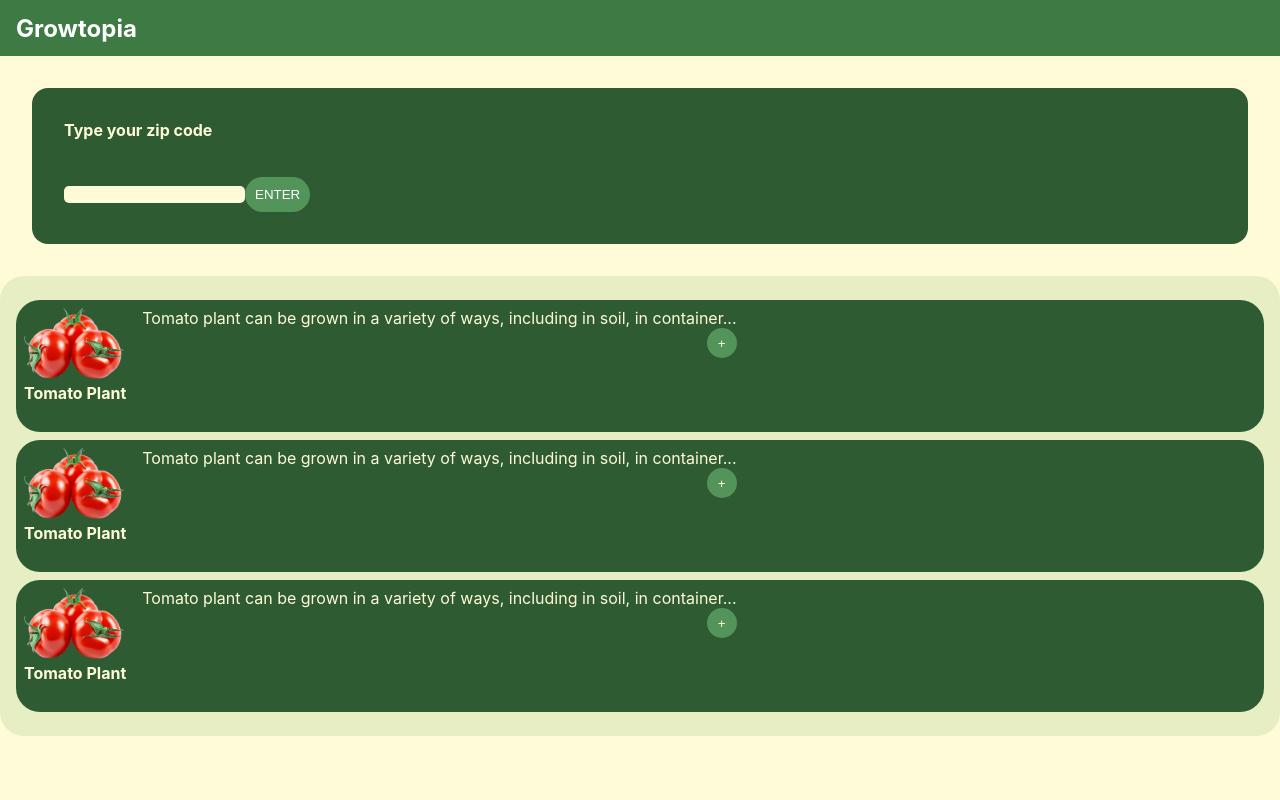
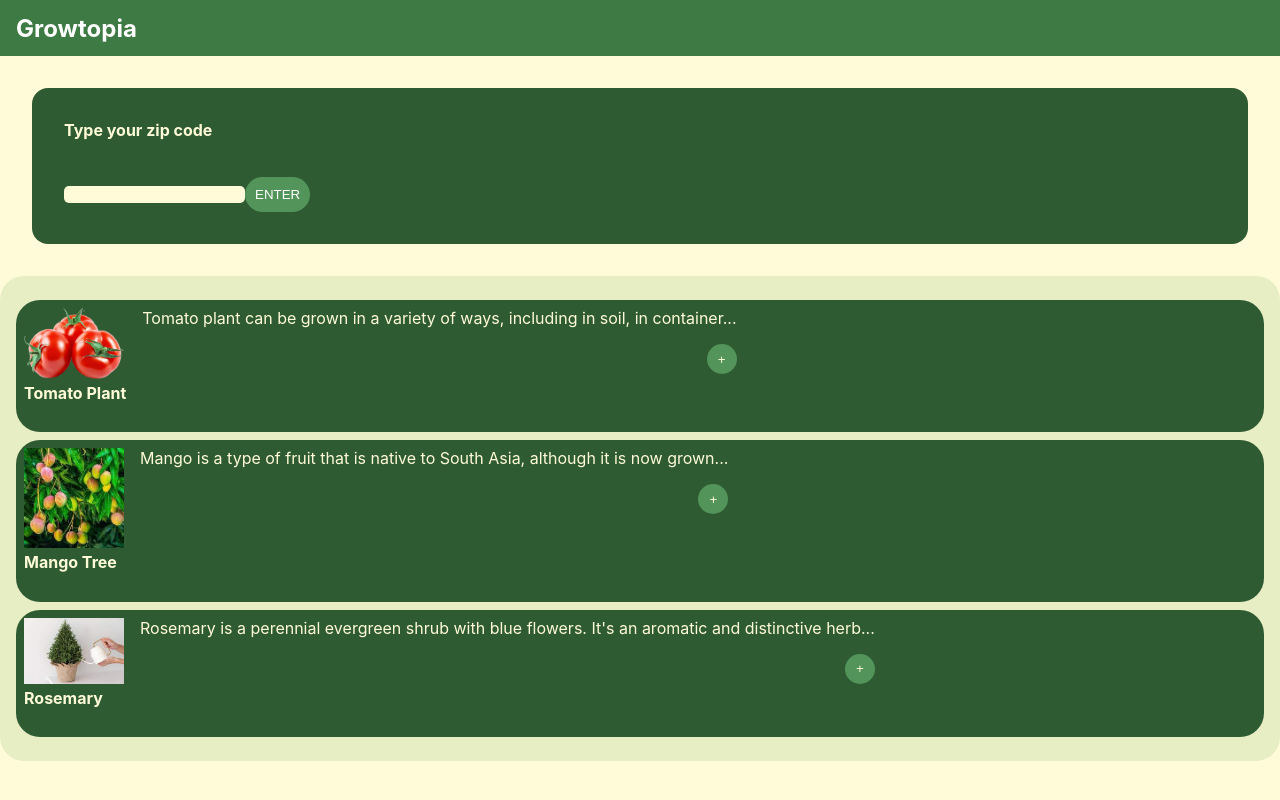
Before and after one commit to cdukedev/growtopia, a React (Create React App) app: page /plants in a window 1280 px wide. Shown: the top 800 px of the page. Built offline with nearby package versions, Linux system fonts and the light colour scheme.

Commit message:
cards and add plant page updated with new plants and link to next page

```diff
--- a/src/components/Card/Card.js
+++ b/src/components/Card/Card.js
@@ -1,5 +1,6 @@
 import React from "react";
 import "./Card.scss";
+import { Link } from "react-router-dom";
 
 function Card({ title, body, image }) {
   return (
@@ -10,7 +11,9 @@ function Card({ title, body, image }) {
       </div>
       <div className="info-button-container">
         <div className="card-body">{body}</div>
-        <button className="card-button">+</button>
+
+          <button className="card-button"><Link to="/plants/1" className="link">+</Link></button>
+
       </div>
     </div>
   );
--- a/src/components/Card/Card.scss
+++ b/src/components/Card/Card.scss
@@ -25,6 +25,7 @@
     align-self: flex-end;
     padding: 5px;
     border-radius: 70%;
+    margin-top: 1rem;
 
 }
 
@@ -32,3 +33,7 @@
     display: flex;
     flex-direction: column;
 }
+
+.link{
+    color: #FFFBD8;
+}
--- a/src/pages/AddPlantPage/AddPlantPage.js
+++ b/src/pages/AddPlantPage/AddPlantPage.js
@@ -1,6 +1,8 @@
 import "./AddPlantPage.scss";
 import Card from "../../components/Card/Card";
-import tomatoes from "..//../assets/tomatoes.png"
+import tomatoes from "..//../assets/tomatoes.png";
+import mango from "../../assets/mango.jpg";
+import rosemary from "../../assets/rosemary.jpg"
 
 function AddPlantPage() {
   return (
@@ -12,8 +14,8 @@ function AddPlantPage() {
       </div>
       <div className="card-container">
         <Card title="Tomato Plant" body="Tomato plant can be grown in a variety of ways, including in soil, in container..." image={tomatoes} />
-        <Card title="Tomato Plant" body="Tomato plant can be grown in a variety of ways, including in soil, in container..." image={tomatoes} />
-        <Card title="Tomato Plant" body="Tomato plant can be grown in a variety of ways, including in soil, in container..." image={tomatoes} />
+        <Card title="Mango Tree" body="Mango is a type of fruit that is native to South Asia, although it is now grown..." image={mango} />
+        <Card title="Rosemary" body="Rosemary is a perennial evergreen shrub with blue flowers. It's an aromatic and distinctive herb..." image={rosemary} />
       </div>
     </div>
   );
```
Also changed, not shown: src/assets/mango.jpg (added), src/assets/rosemary.jpg (added).
